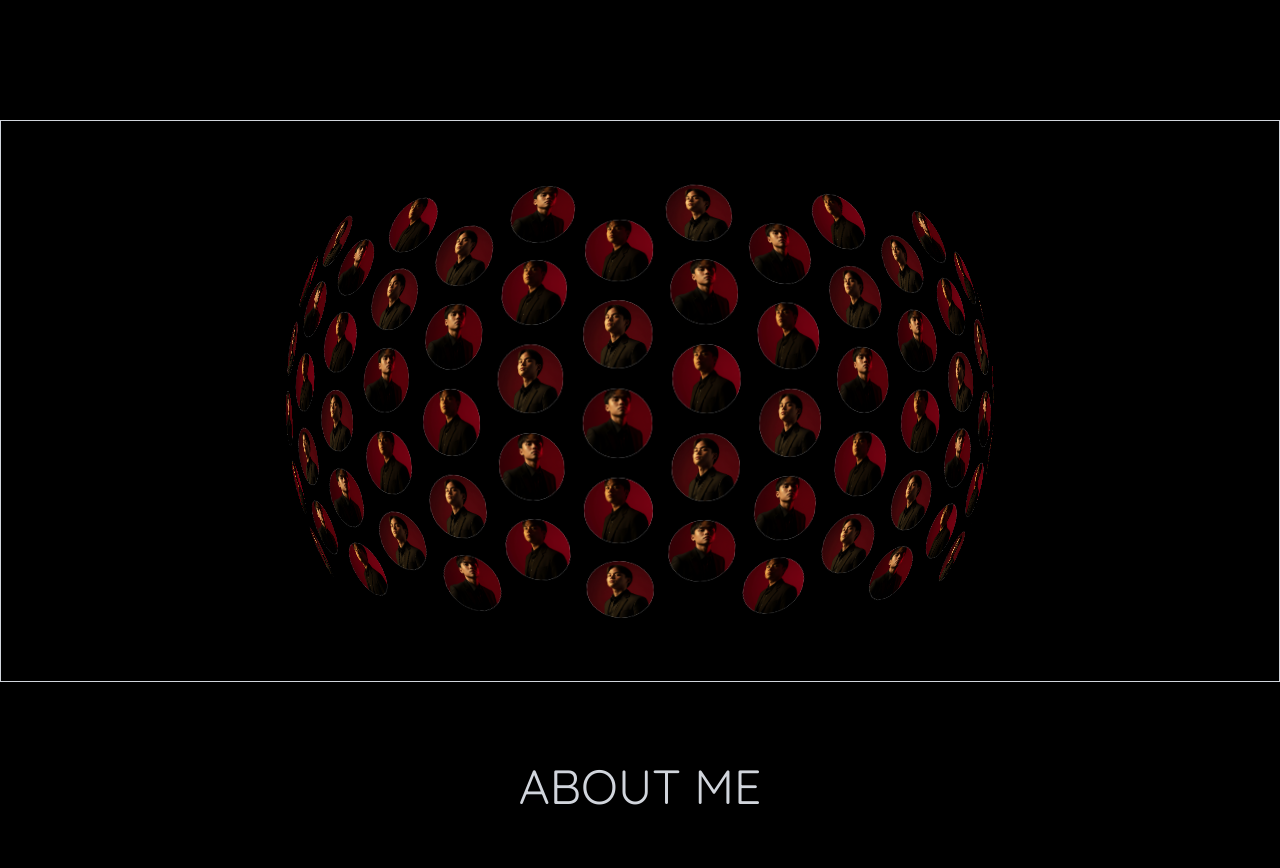
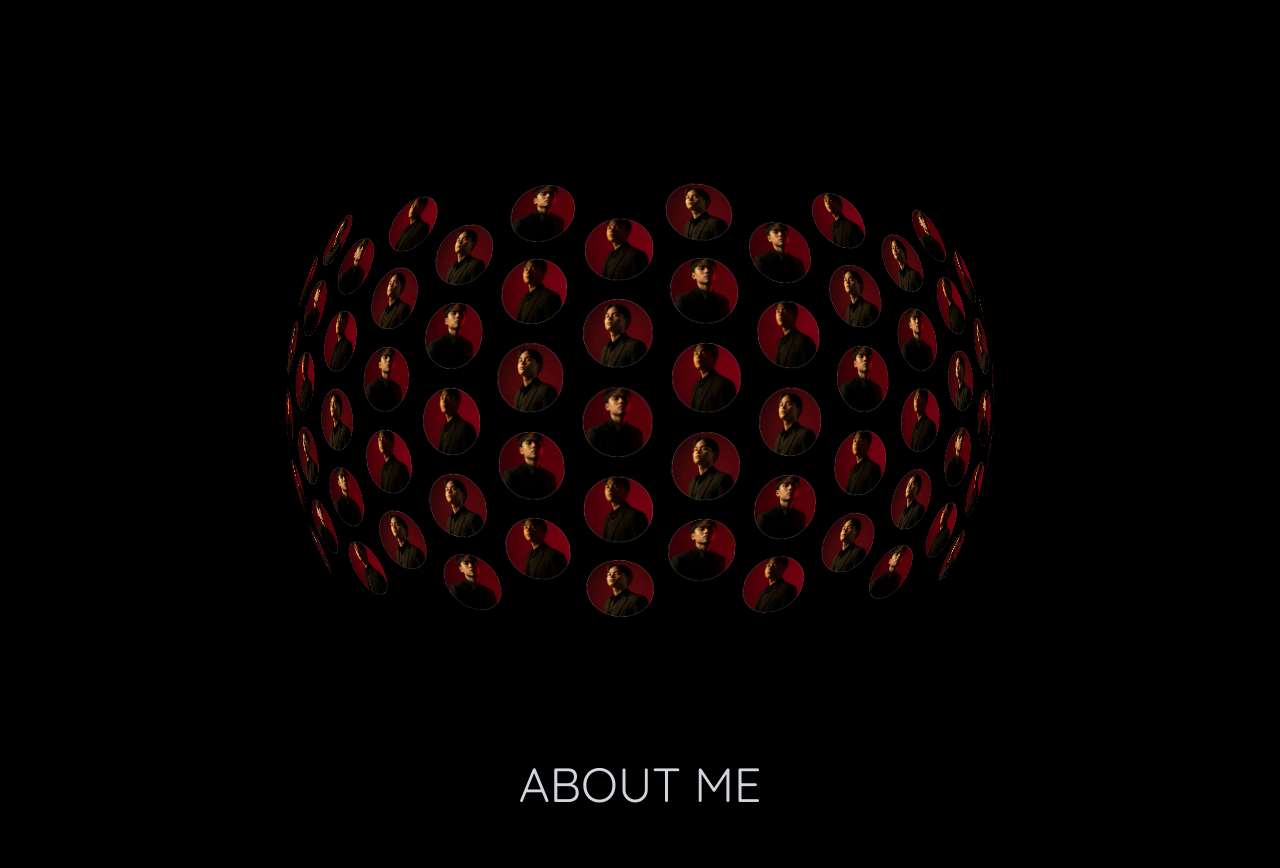
Before and after one commit to erishBRBS/brbs-portfolio, a React (Vite) app: page / in a window 1280 px wide. Shown: the part 680-1548 px from the top of the page. Built offline with nearby package versions, Linux system fonts and the light colour scheme.

Commit message:
sphere border remove

```diff
--- a/src/App.tsx
+++ b/src/App.tsx
@@ -33,7 +33,7 @@
         </div>
 
         {/* Spehere section */}
-        <div className="flex items-center justify-center h-[20%] border"> {/* Adjust the vh */}
+        <div className="flex items-center justify-center h-[20%]"> {/* Adjust the vh */}
           <Sphere />
         </div>
 
```
